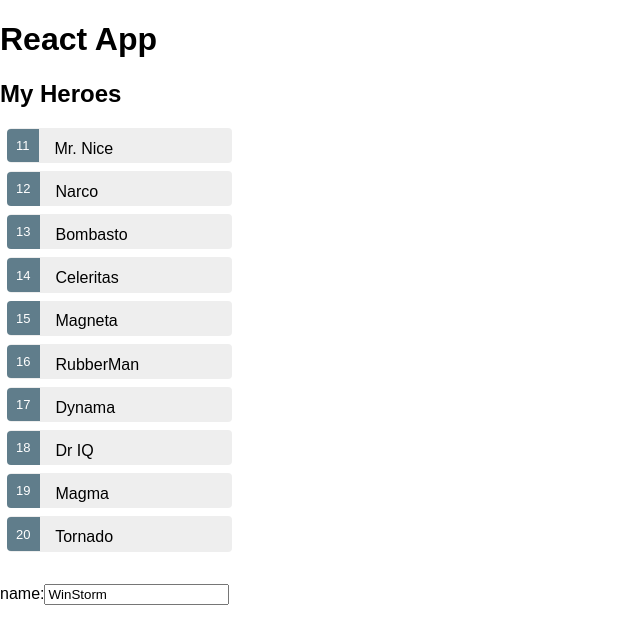
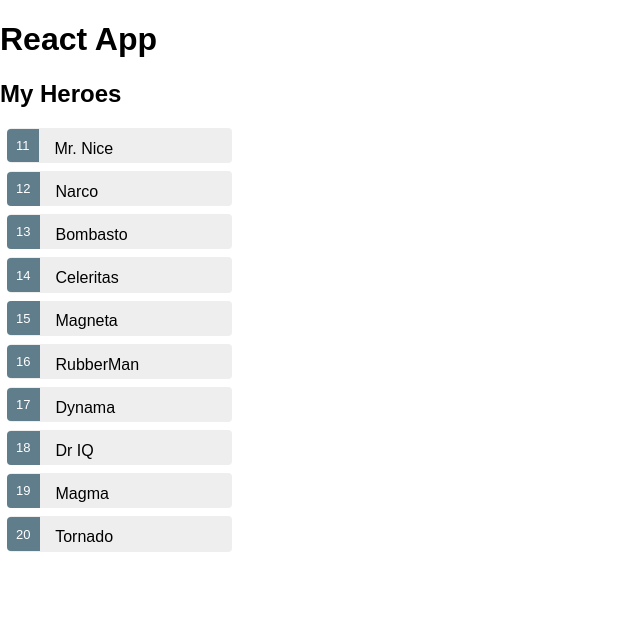
Before and after one commit to eastflag/react-toh, a React (Create React App) app: page / in a window 1280 px wide. Shown: the top 644 px of the page, without its empty margins (0-640 px from the left). Built offline with nearby package versions, Linux system fonts and the light colour scheme.

Commit message:
4강 자식컴포넌트 생성, 통신

```diff
--- /dev/null
+++ b/src/Hero.js
@@ -0,0 +1,28 @@
+import React, { Component } from 'react';
+
+export default class Hero extends Component {
+  constructor(props) {
+    super(props);
+    this.state = {
+      name: props.name
+    };
+
+    this.changeHandler = this.changeHandler.bind(this);
+  }
+
+  changeHandler(e) {
+    this.props.onChange(e.target.value);
+    this.setState({name: e.target.value});
+  }
+
+  render() {
+    return(
+      <div>
+        <p>{this.state.name}</p>
+        <label>name:
+          <input placeholder="name" value={this.state.name} onChange={this.changeHandler}></input>
+        </label>
+      </div>
+    )
+  }
+}
--- a/src/Heroes.js
+++ b/src/Heroes.js
@@ -1,11 +1,7 @@
 import React, { Component } from 'react';
 import {HEROES} from "./mock-heroes";
 import './Heroes.css';
-
-const hero = {
-  id: 1,
-  name: 'WinStorm'
-};
+import Hero from "./Hero";
 
 const heroes = HEROES;
 
@@ -13,18 +9,28 @@ class Heroes extends Component {
   constructor(props) {
     super(props);
     this.state = {
-      hero: hero
+      selectedHero: null
     };
-    this.onChange = this.onChange.bind(this);
+
+    this.onClick = this.onClick.bind(this);
+    this.changeHandler = this.changeHandler.bind(this);
   }
 
+  onClick(hero) {
+    console.log(hero);
+    // this.setState({
+    //   selectedHero: e.tar
+    // });
+  }
 
-  onChange(e) {
-    hero.name = e.target.value;
-    console.log(hero);
-    this.setState({
-      hero: hero
-    });
+  changeHandler(name) {
+    console.log('parent', name);
+
+    this.setState(prevState => ({
+      selectedHero: {
+        ...prevState.selectedHero, name: name
+      }
+    }));
   }
 
   render() {
@@ -35,7 +41,7 @@ class Heroes extends Component {
           {
             heroes.map(hero => {
               return (
-                <li key={hero.id}>
+                <li key={hero.id} onClick={e => this.setState({selectedHero: hero})}>
                   <span className="badge">{hero.id}</span> {hero.name}
                 </li>
               )
@@ -43,11 +49,9 @@ class Heroes extends Component {
           }
         </ul>
 
-        <div>
-          <label>name:
-            <input placeholder="name" value={this.state.hero.name} onChange={this.onChange}></input>
-          </label>
-        </div>
+        {
+          this.state.selectedHero ? <Hero name={this.state.selectedHero.name} onChange={this.changeHandler}></Hero> : ''
+        }
       </div>
     );
   }
```
